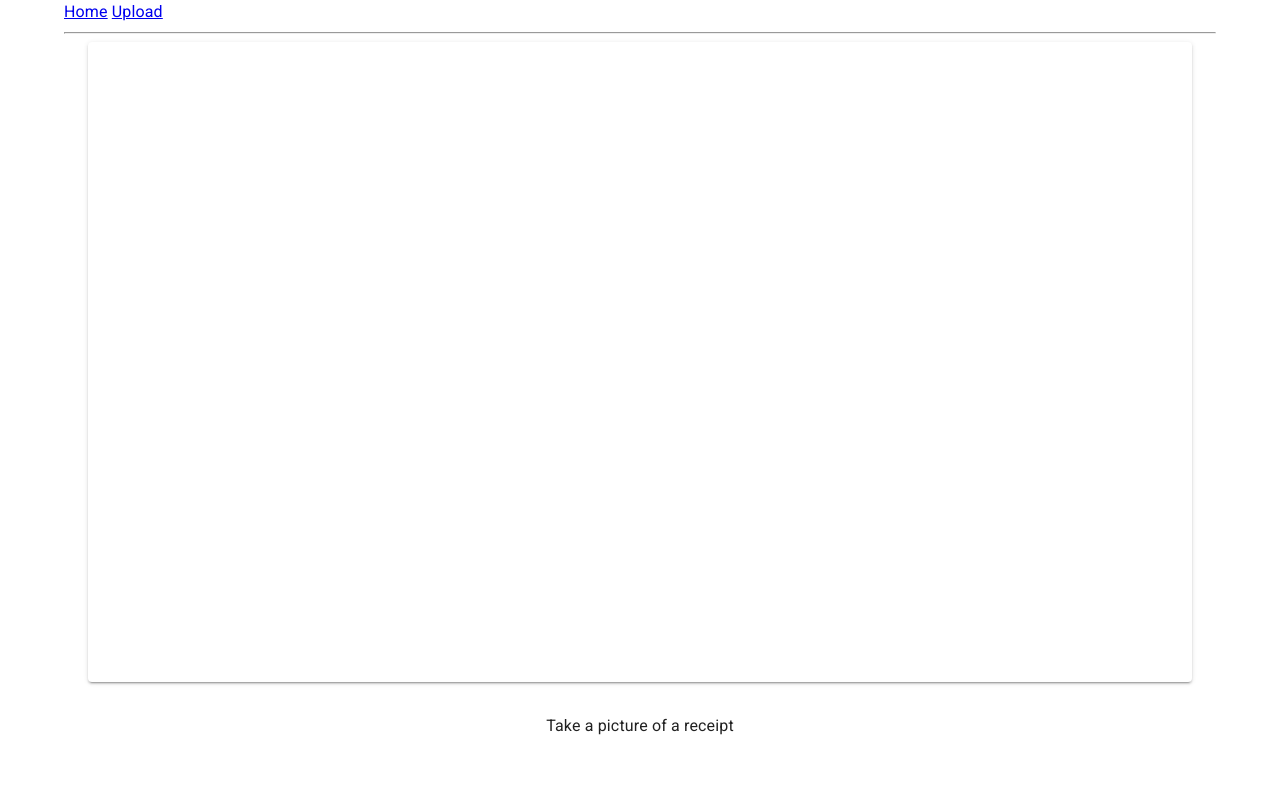
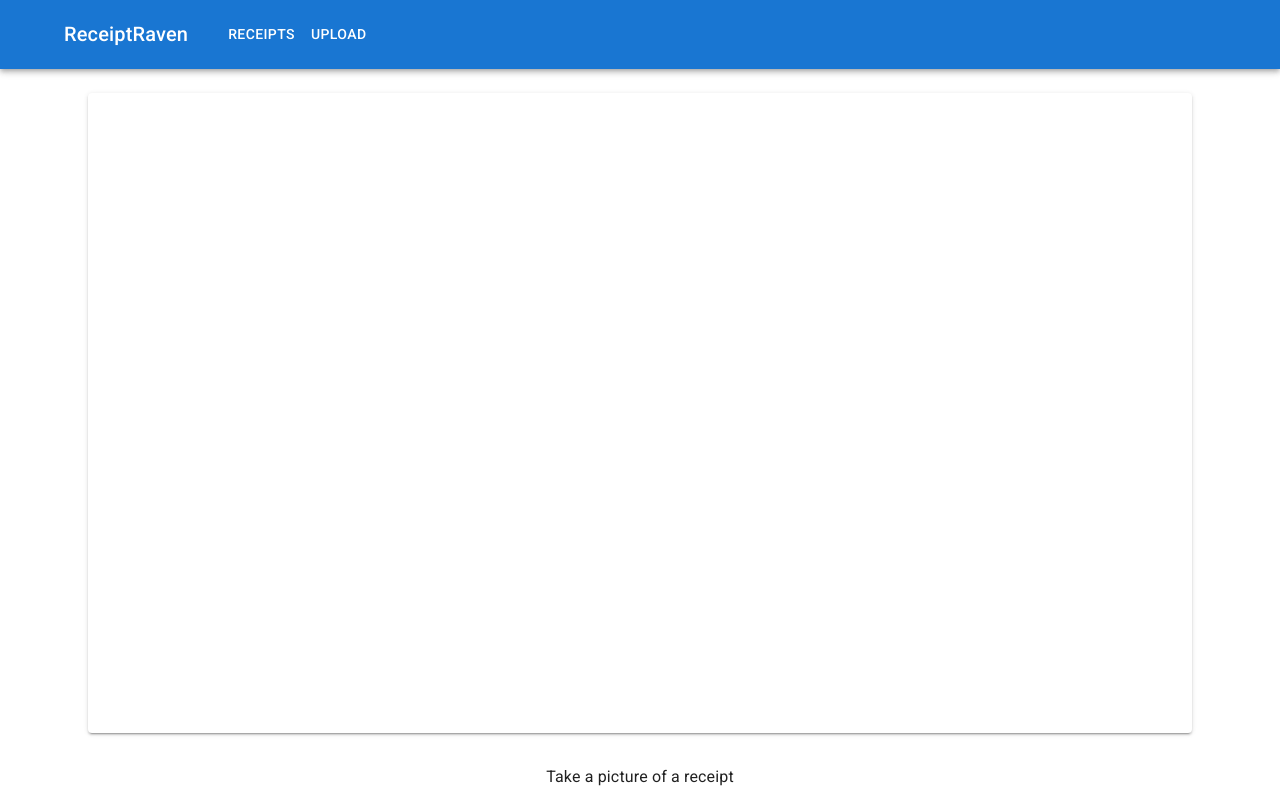
Before and after one commit to Tumetsu/receipt-raven, a React (Vite) app in the folder frontend/: page /upload in a window 1280 px wide. Built offline with nearby package versions, Linux system fonts and the light colour scheme; no server answers; some icons are missing.

Commit message:
Add preliminary top bar

```diff
--- a/frontend/src/App.tsx
+++ b/frontend/src/App.tsx
@@ -1,6 +1,5 @@
 import { type ReactElement, StrictMode } from 'react';
 import { routeTree } from './routeTree.gen';
-import Container from '@mui/material/Container';
 import { createRouter, RouterProvider } from '@tanstack/react-router';
 import { QueryClient, QueryClientProvider } from '@tanstack/react-query';
 import { ReactQueryDevtools } from '@tanstack/react-query-devtools';
@@ -26,9 +25,7 @@ function App(): ReactElement {
     <StrictMode>
       <SnackbarProvider maxSnack={3}>
         <QueryClientProvider client={queryClient}>
-          <Container>
-            <RouterProvider router={router} />
-          </Container>
+          <RouterProvider router={router} />
           <ReactQueryDevtools initialIsOpen={false} />
         </QueryClientProvider>
       </SnackbarProvider>
--- /dev/null
+++ b/frontend/src/common/components/TopBar.tsx
@@ -0,0 +1,45 @@
+import {
+  AppBar,
+  Box,
+  Button,
+  Container,
+  Toolbar,
+  Typography,
+} from '@mui/material';
+import { Link } from '@tanstack/react-router';
+
+export default function TopBar() {
+  return (
+    <AppBar position="static" sx={{ marginBottom: 3 }}>
+      <Container>
+        <Toolbar disableGutters>
+          <Box sx={{ flexGrow: 1, display: 'flex' }}>
+            <Typography
+              variant="h6"
+              component="div"
+              sx={{ display: 'block', alignContent: 'center', marginRight: 4 }}
+            >
+              ReceiptRaven
+            </Typography>
+            <Link to="/" style={{ textDecoration: 'none' }}>
+              <Button
+                key={'Receipts'}
+                sx={{ my: 2, color: 'white', display: 'block' }}
+              >
+                Receipts
+              </Button>
+            </Link>
+            <Link to="/upload" style={{ textDecoration: 'none' }}>
+              <Button
+                key={'Upload'}
+                sx={{ my: 2, color: 'white', display: 'block' }}
+              >
+                Upload
+              </Button>
+            </Link>
+          </Box>
+        </Toolbar>
+      </Container>
+    </AppBar>
+  );
+}
--- a/frontend/src/routes/__root.tsx
+++ b/frontend/src/routes/__root.tsx
@@ -1,10 +1,8 @@
-import {
-  createRootRouteWithContext,
-  Link,
-  Outlet,
-} from '@tanstack/react-router';
+import { createRootRouteWithContext, Outlet } from '@tanstack/react-router';
 import { TanStackRouterDevtools } from '@tanstack/react-router-devtools';
 import { QueryClient } from '@tanstack/react-query';
+import Container from '@mui/material/Container';
+import TopBar from '../common/components/TopBar.tsx';
 
 interface MyRouterContext {
   queryClient: QueryClient;
@@ -12,17 +10,11 @@ interface MyRouterContext {
 
 const RootLayout = () => (
   <>
-    <div className="p-2 flex gap-2">
-      <Link to="/" className="[&.active]:font-bold">
-        Home
-      </Link>{' '}
-      <Link to="/upload" className="[&.active]:font-bold">
-        Upload
-      </Link>
-    </div>
-    <hr />
-    <Outlet />
-    <TanStackRouterDevtools />
+    <TopBar />
+    <Container>
+      <Outlet />
+      <TanStackRouterDevtools />
+    </Container>
   </>
 );
 
```
